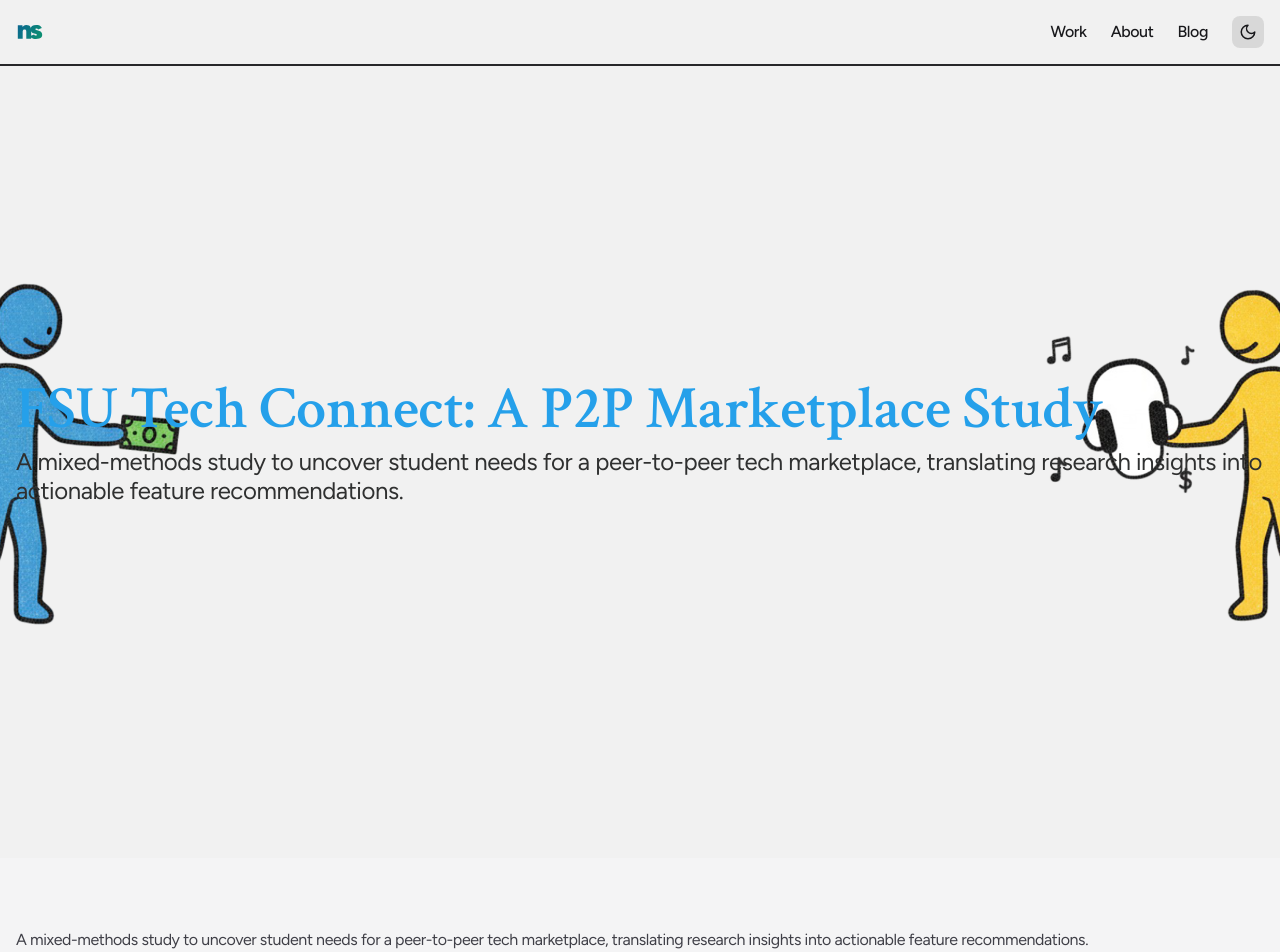
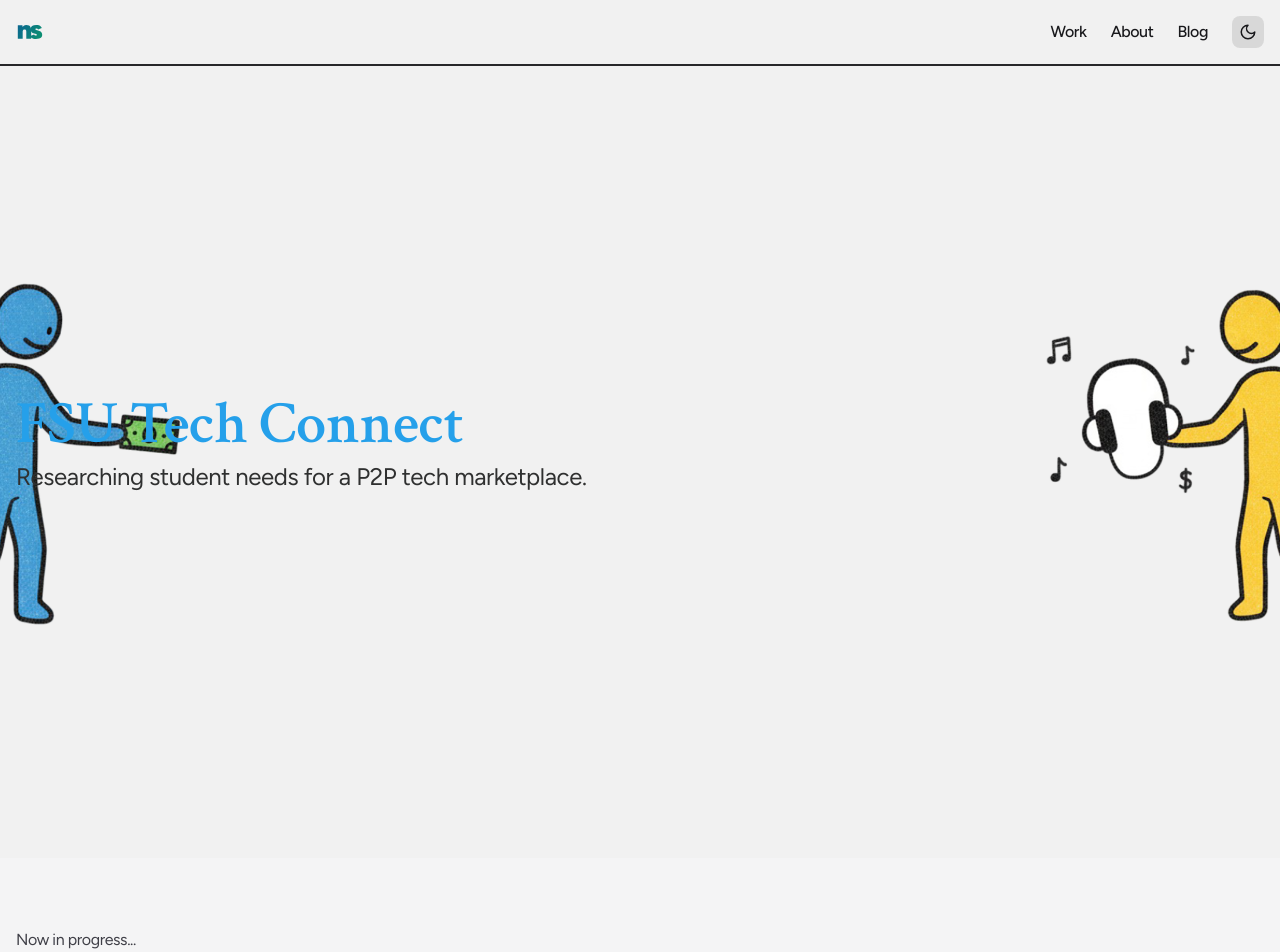
Before and after one commit to nthsm/portfolio, a Next.js app: page /p2p-marketplace-research in a window 1280 px wide. Shown: the top 952 px of the page. Built offline with nearby package versions, Linux system fonts and the light colour scheme.

Commit message:
Update page.tsx

```diff
--- a/app/(posts)/p2p-marketplace-research/page.tsx
+++ b/app/(posts)/p2p-marketplace-research/page.tsx
@@ -3,9 +3,9 @@ import { ParallaxHeader } from '@/components/ui/ParallaxHeader'
 
 export const metadata: Metadata = {
   title: {
-    absolute: "FSU Tech Connect: A P2P Marketplace Study — Nathan Smith"
+    absolute: "FSU Tech Connect — Nathan Smith"
   },
-  description: "A mixed-methods study to uncover student needs for a peer-to-peer tech marketplace, translating research insights into actionable feature recommendations.",
+  description: "Researching student needs for a P2P tech marketplace.",
 }
 
 export default function P2PMarketplacePage() {
@@ -16,14 +16,14 @@ export default function P2PMarketplacePage() {
           style={{ backgroundImage: "url('/project1-bg.png')" }}
           className="project-color-blue"
         >
-            <h1>FSU Tech Connect: A P2P Marketplace Study</h1>
-            <p className="subtitle">A mixed-methods study to uncover student needs for a peer-to-peer tech marketplace, translating research insights into actionable feature recommendations.</p>
+            <h1>FSU Tech Connect</h1>
+            <p className="subtitle">Researching student needs for a P2P tech marketplace.</p>
         </ParallaxHeader>
 
         <div className="imon-content-wrapper">
             <div className="content-section">
                 <div className="imon-content-inner clearfix">
-                    <p>A mixed-methods study to uncover student needs for a peer-to-peer tech marketplace, translating research insights into actionable feature recommendations.</p>
+                    <p>Now in progress...</p>
                 </div>
             </div>
         </div>
```
